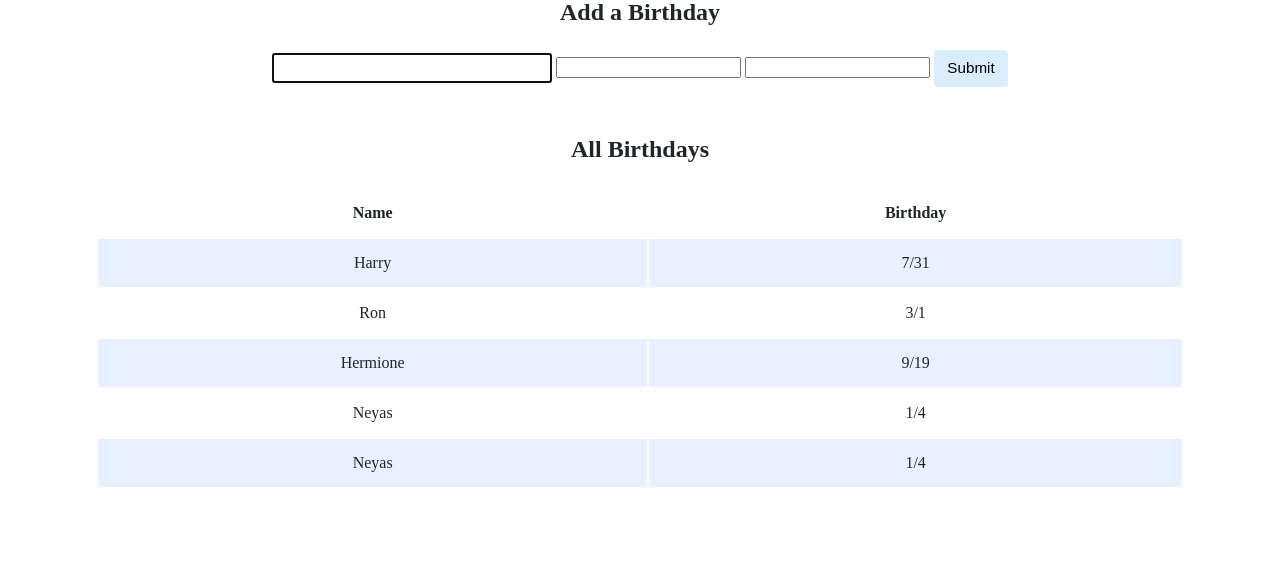
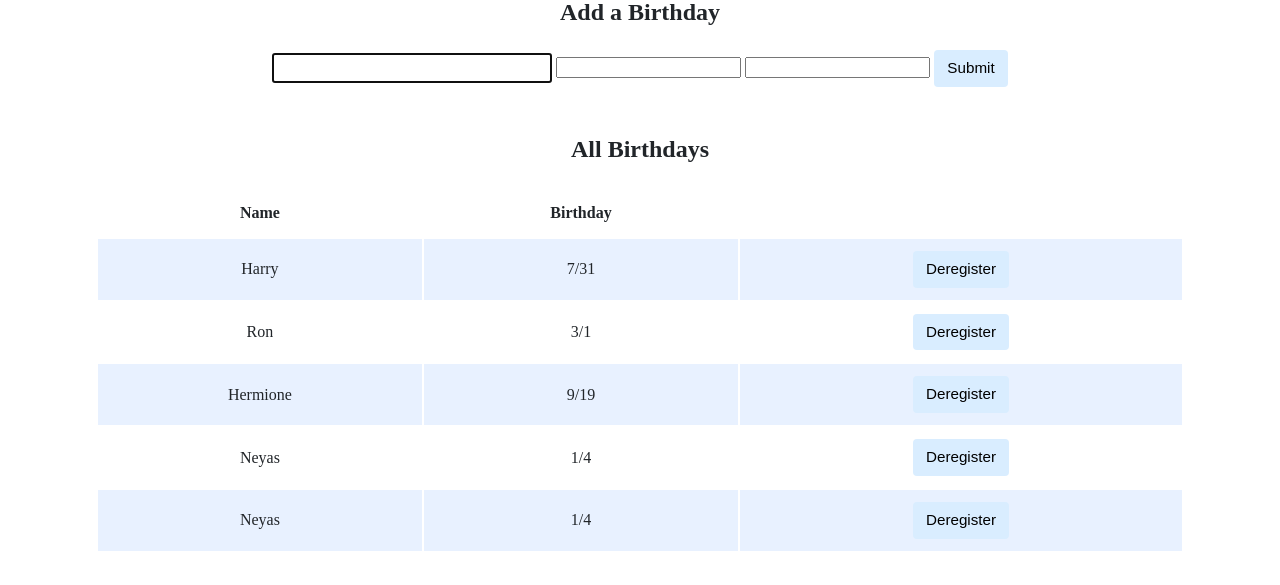
Before and after one commit to NeyasG/cs50, a Flask app: page / in a window 1280 px wide. Shown: the part 266-851 px from the top of the page. Before the commit the page ends 753 px from the top, so only its background shows below. Run offline with Flask 2, Linux system fonts and the light colour scheme; data comes from the database, SQL or seed files in the repository; both versions use the stored data as it was after the commit; some libraries are stand-ins or nearby versions.

Commit message:
Tue, Nov 29, 2022, 6:27 PM +00:00

```diff
--- a/cs50/week9/birthdays/app.py
+++ b/cs50/week9/birthdays/app.py
@@ -26,7 +26,6 @@ def after_request(response):
 def index():
     if request.method == "POST":
 
-        # TODO: Add the user's entry into the database
         name = request.form.get("name")
         month = request.form.get("month")
         day = request.form.get("day")
@@ -37,6 +36,5 @@ def index():
 
     else:
 
-        # TODO: Display the entries in the database on index.html
         birthdays = db.execute("SELECT * FROM birthdays")
         return render_template("index.html", birthdays=birthdays)
--- a/cs50/week9/birthdays/templates/index.html
+++ b/cs50/week9/birthdays/templates/index.html
@@ -1,11 +1,13 @@
 <!DOCTYPE html>
 
 <html lang="en">
+
 <head>
     <link href="https://fonts.googleapis.com/css2?family=Montserrat:wght@500&display=swap" rel="stylesheet">
     <link href="/static/styles.css" rel="stylesheet">
     <title>Birthdays</title>
 </head>
+
 <body>
     <div class="header">
         <h1>Birthdays</h1>
@@ -14,11 +16,10 @@
         <div class="section">
 
             <h2>Add a Birthday</h2>
-                <!-- TODO: Create a form for users to submit a name, a month, and a day -->
             <form action="/" method="post">
-                    <input name="name" type = "text" required autofocus>
-                    <input name="month" type = "integer" required>
-                    <input name="day" type = "integer" required>
+                <input name="name" type="text" required autofocus>
+                <input name="month" type="integer" required>
+                <input name="day" type="integer" required>
                 <button type="submit" value="Submit">Submit</button>
             </form>
         </div>
@@ -38,6 +39,12 @@
                     <tr>
                         <td> {{ birthdays["name"] }}</td>
                         <td> {{ birthdays["month"] }}/{{ birthdays["day"] }}</td>
+                        <td>
+                            <form action="/" method="post">
+                                <input name="id" type="hidden" value="{{ birthdays.id }}">
+                                <input type="submit" value="Deregister">
+                            </form>
+                        </td>
                     </tr>
                     {% endfor %}
                 </tbody>
@@ -45,4 +52,5 @@
         </div>
     </div>
 </body>
+
 </html>
```
Also changed, not shown: cs50/week9/birthdays/birthdays.db. Lines whose indentation alone changed are shown as unchanged.
